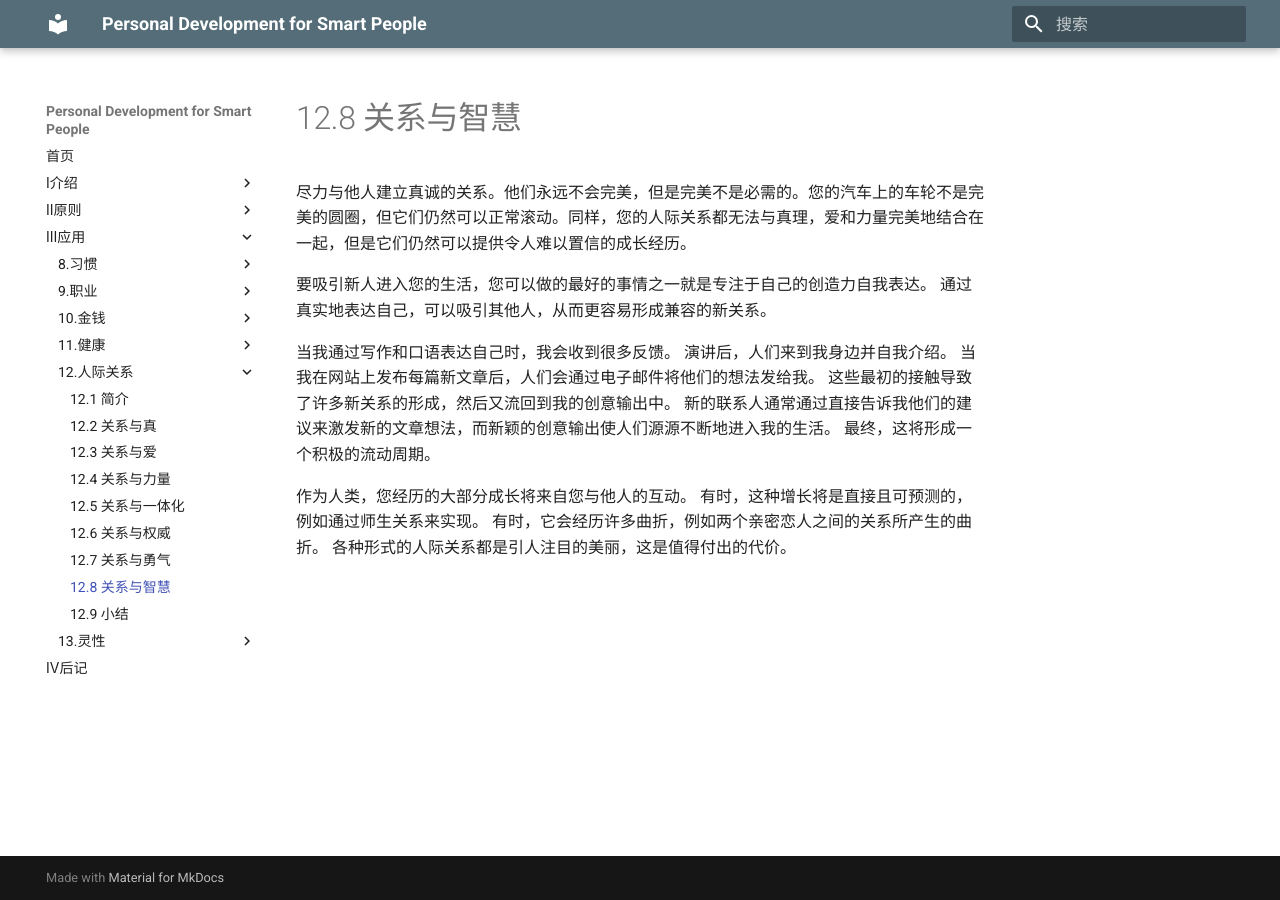
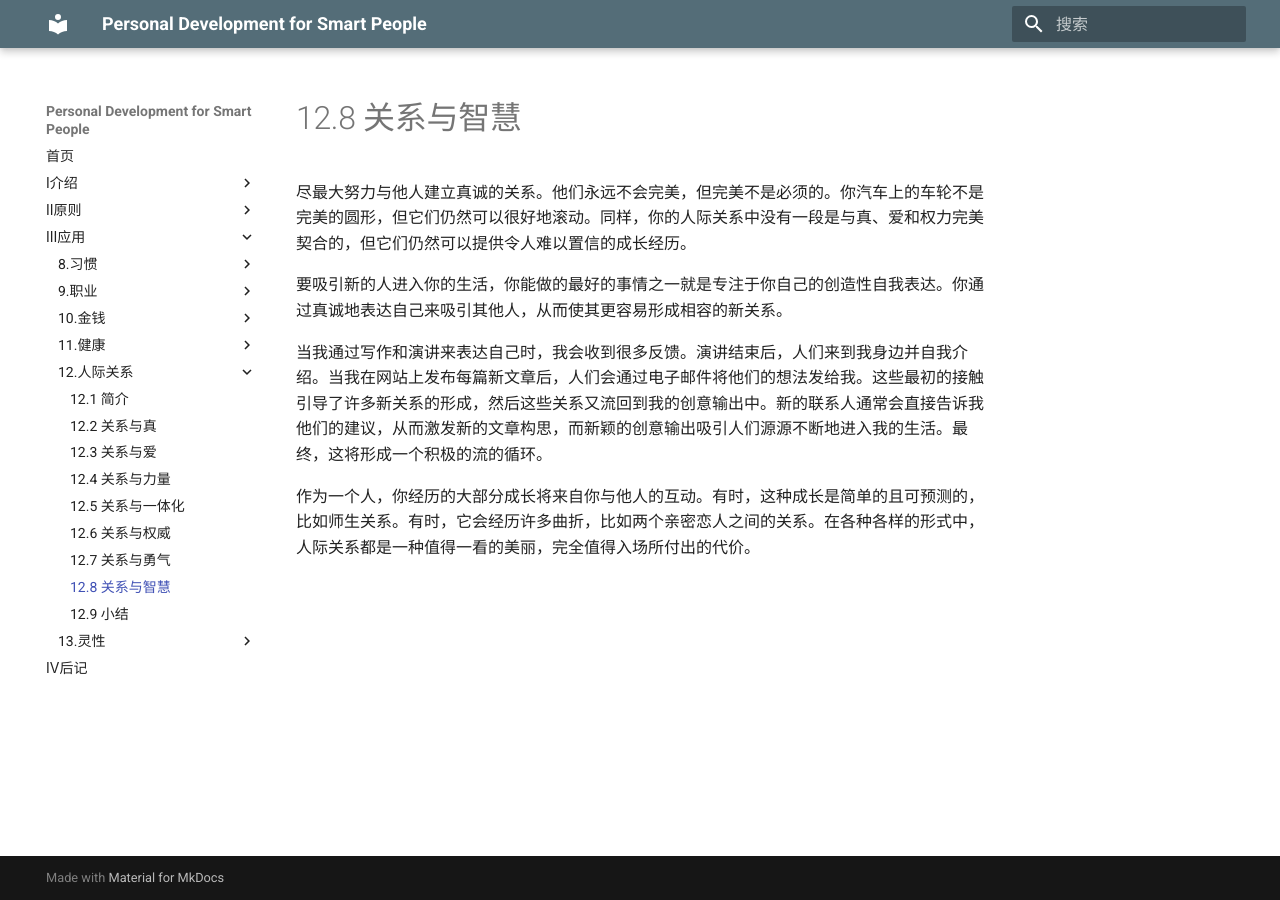
Before and after one commit to wtsnwei/pdsp, an MkDocs documentation site: the page built from docs/3.Application/12.relationships/07.relationships-and-intelligence.md, in a window 1280 px wide. Built offline with MkDocs 1.6.1 and Material for MkDocs 9.7.7, drawn with Linux system fonts in a browser that asks for light colours.

Commit message:
校对完了《relationships and intelligence》这一节

```diff
--- a/docs/3.Application/12.relationships/07.relationships-and-intelligence.md
+++ b/docs/3.Application/12.relationships/07.relationships-and-intelligence.md
@@ -3,10 +3,10 @@ title:      Relationships and Intelligence
 date:       2021-03-17
 ---
 
-尽力与他人建立真诚的关系。他们永远不会完美，但是完美不是必需的。您的汽车上的车轮不是完美的圆圈，但它们仍然可以正常滚动。同样，您的人际关系都无法与真理，爱和力量完美地结合在一起，但是它们仍然可以提供令人难以置信的成长经历。
+尽最大努力与他人建立真诚的关系。他们永远不会完美，但完美不是必须的。你汽车上的车轮不是完美的圆形，但它们仍然可以很好地滚动。同样，你的人际关系中没有一段是与真、爱和权力完美契合的，但它们仍然可以提供令人难以置信的成长经历。
 
-要吸引新人进入您的生活，您可以做的最好的事情之一就是专注于自己的创造力自我表达。 通过真实地表达自己，可以吸引其他人，从而更容易形成兼容的新关系。
+要吸引新的人进入你的生活，你能做的最好的事情之一就是专注于你自己的创造性自我表达。你通过真诚地表达自己来吸引其他人，从而使其更容易形成相容的新关系。
 
-当我通过写作和口语表达自己时，我会收到很多反馈。 演讲后，人们来到我身边并自我介绍。 当我在网站上发布每篇新文章后，人们会通过电子邮件将他们的想法发给我。 这些最初的接触导致了许多新关系的形成，然后又流回到我的创意输出中。 新的联系人通常通过直接告诉我他们的建议来激发新的文章想法，而新颖的创意输出使人们源源不断地进入我的生活。 最终，这将形成一个积极的流动周期。
+当我通过写作和演讲来表达自己时，我会收到很多反馈。演讲结束后，人们来到我身边并自我介绍。当我在网站上发布每篇新文章后，人们会通过电子邮件将他们的想法发给我。这些最初的接触引导了许多新关系的形成，然后这些关系又流回到我的创意输出中。新的联系人通常会直接告诉我他们的建议，从而激发新的文章构思，而新颖的创意输出吸引人们源源不断地进入我的生活。最终，这将形成一个积极的流的循环。
 
-作为人类，您经历的大部分成长将来自您与他人的互动。 有时，这种增长将是直接且可预测的，例如通过师生关系来实现。 有时，它会经历许多曲折，例如两个亲密恋人之间的关系所产生的曲折。 各种形式的人际关系都是引人注目的美丽，这是值得付出的代价。
+作为一个人，你经历的大部分成长将来自你与他人的互动。有时，这种成长是简单的且可预测的，比如师生关系。有时，它会经历许多曲折，比如两个亲密恋人之间的关系。在各种各样的形式中，人际关系都是一种值得一看的美丽，完全值得入场所付出的代价。
```
